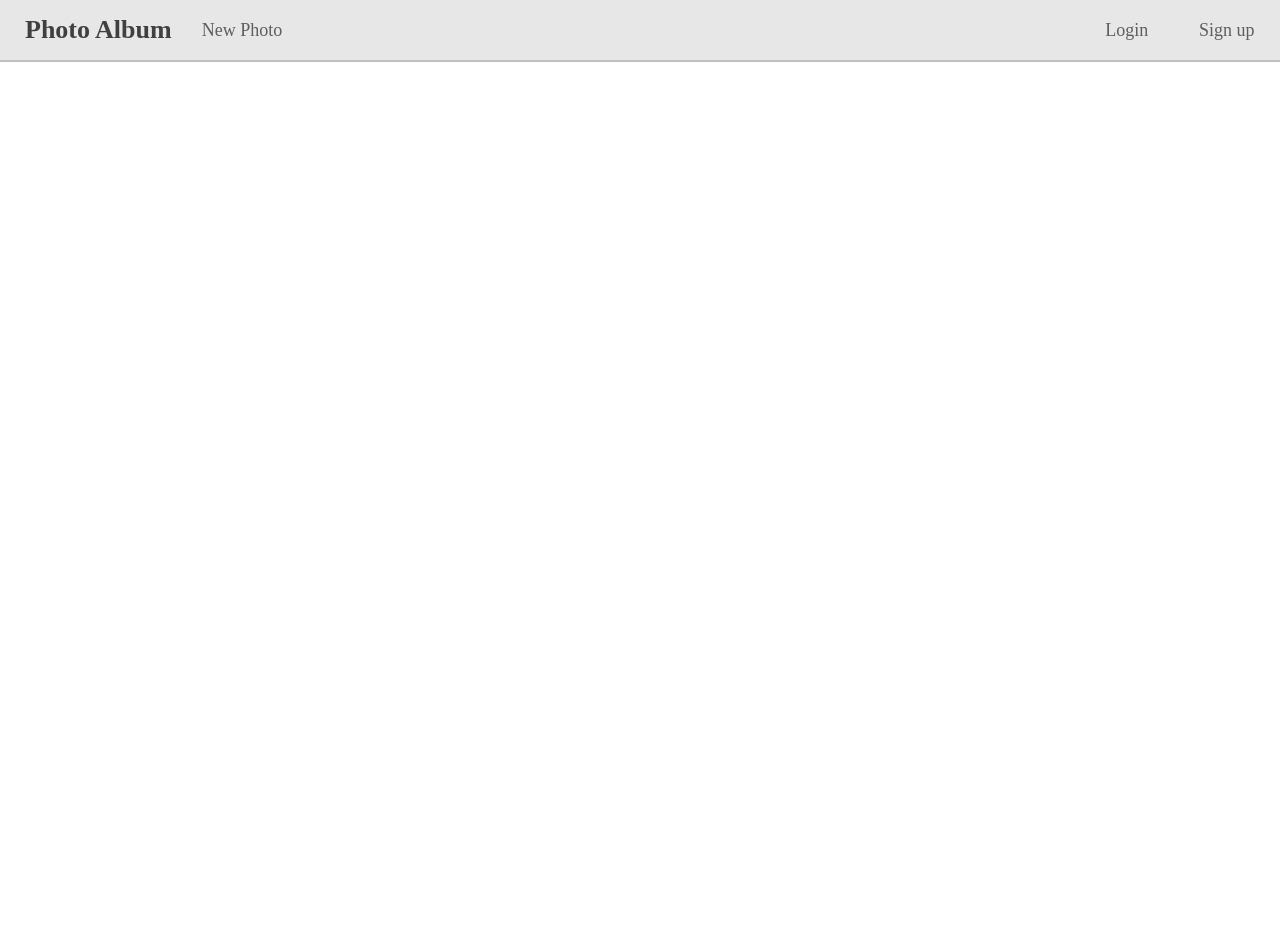
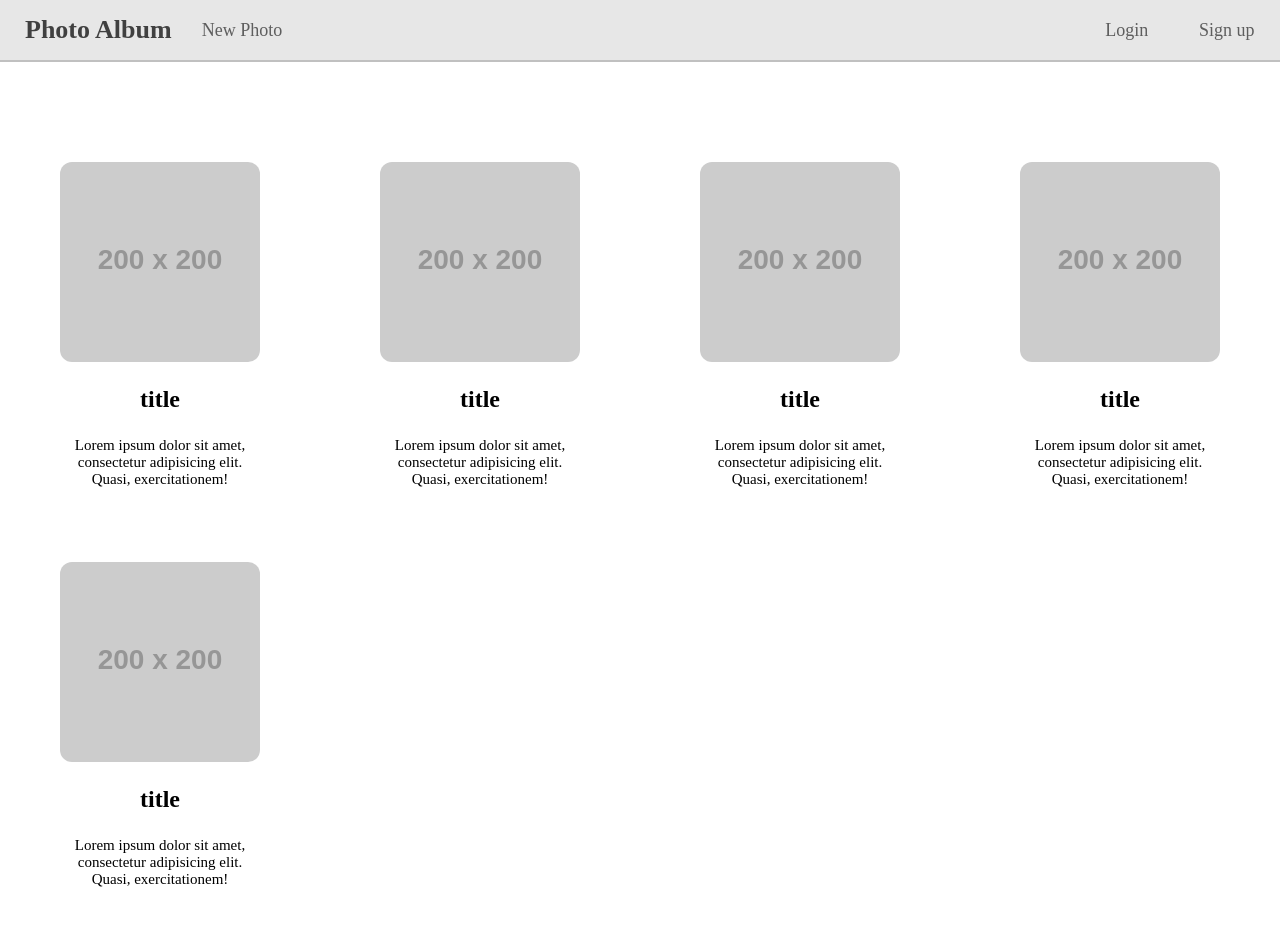
Before and after one commit to victorloo/vue-photoAlbum, a Vue app: page /#/Index in a window 1280 px wide. Shown: the top 926 px of the page. Before the commit the page ends 800 px from the top, so only its background shows below. Built offline with nearby package versions, Linux system fonts and the light colour scheme.

Commit message:
add Index

```diff
--- /dev/null
+++ b/src/components/Index.vue
@@ -0,0 +1,53 @@
+<template>
+<div class="container">
+  <div class="item-list" v-for="photo in photos">
+    <itemListElement/>
+  </div>
+</div>
+</template>
+
+<script>
+import ItemListElement from "@/components/ItemListElement";
+export default {
+  data: function() {
+    return {
+      isLogin: false,
+      photos: [1, 2, 3, 4, 5]
+    };
+  },
+  components: {
+    ItemListElement: ItemListElement
+  }
+};
+</script>
+
+<style scoped>
+.container {
+  max-width: 1440px;
+  margin: 100px auto;
+  display: flex;
+  flex-wrap: wrap;
+}
+.item-list {
+  display: flex;
+  justify-content: center;
+  align-items: center;
+  width: 25%;
+  margin-bottom: 60px;
+}
+@media (max-width: 993px) {
+  .photo-container-wrapper {
+    width: 33.333%;
+  }
+}
+@media (max-width: 769px) {
+  .photo-container-wrapper {
+    width: 50%;
+  }
+}
+@media (max-width: 577px) {
+  .photo-container-wrapper {
+    width: 100%;
+  }
+}
+</style>
--- a/src/router/index.js
+++ b/src/router/index.js
@@ -4,6 +4,7 @@ import ImgDisplay from "@/components/ImgDisplay";
 import ItemListElement from "@/components/ItemListElement";
 import AuthPanel from "@/components/AuthPanel";
 import PhotoForm from "@/components/PhotoForm";
+import Index from "@/components/Index";
 
 Vue.use(Router);
 
@@ -28,6 +29,11 @@ export default new Router({
       path: "/PhotoForm",
       name: "PhotoForm",
       component: PhotoForm
+    },
+    {
+      path: "/Index",
+      name: "Index",
+      component: Index
     }
   ]
 });
```
